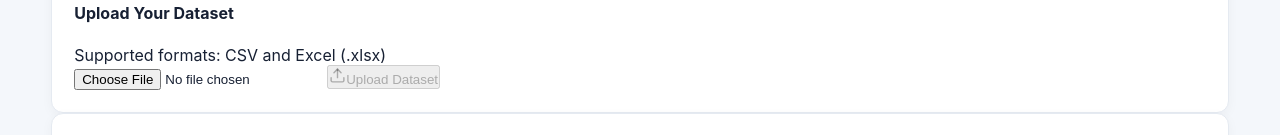
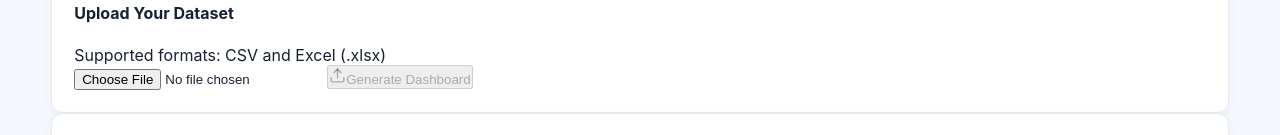
Before and after one commit to nagendrababusurugu8-commits/finance-dashboard, a React (Vite) app in the folder frontend/: page / in a window 1280 px wide. Shown: the part 174-309 px from the top of the page. Built offline with nearby package versions, Linux system fonts and the light colour scheme.

Commit message:
Update App.jsx

```diff
--- a/frontend/src/App.jsx
+++ b/frontend/src/App.jsx
@@ -155,7 +155,7 @@ export default function App() {
               disabled={loading || !selectedFile}
             >
               <Upload size={17} />
-              Upload Dataset
+            Generate Dashboard
             </button>
           </div>
 
```
